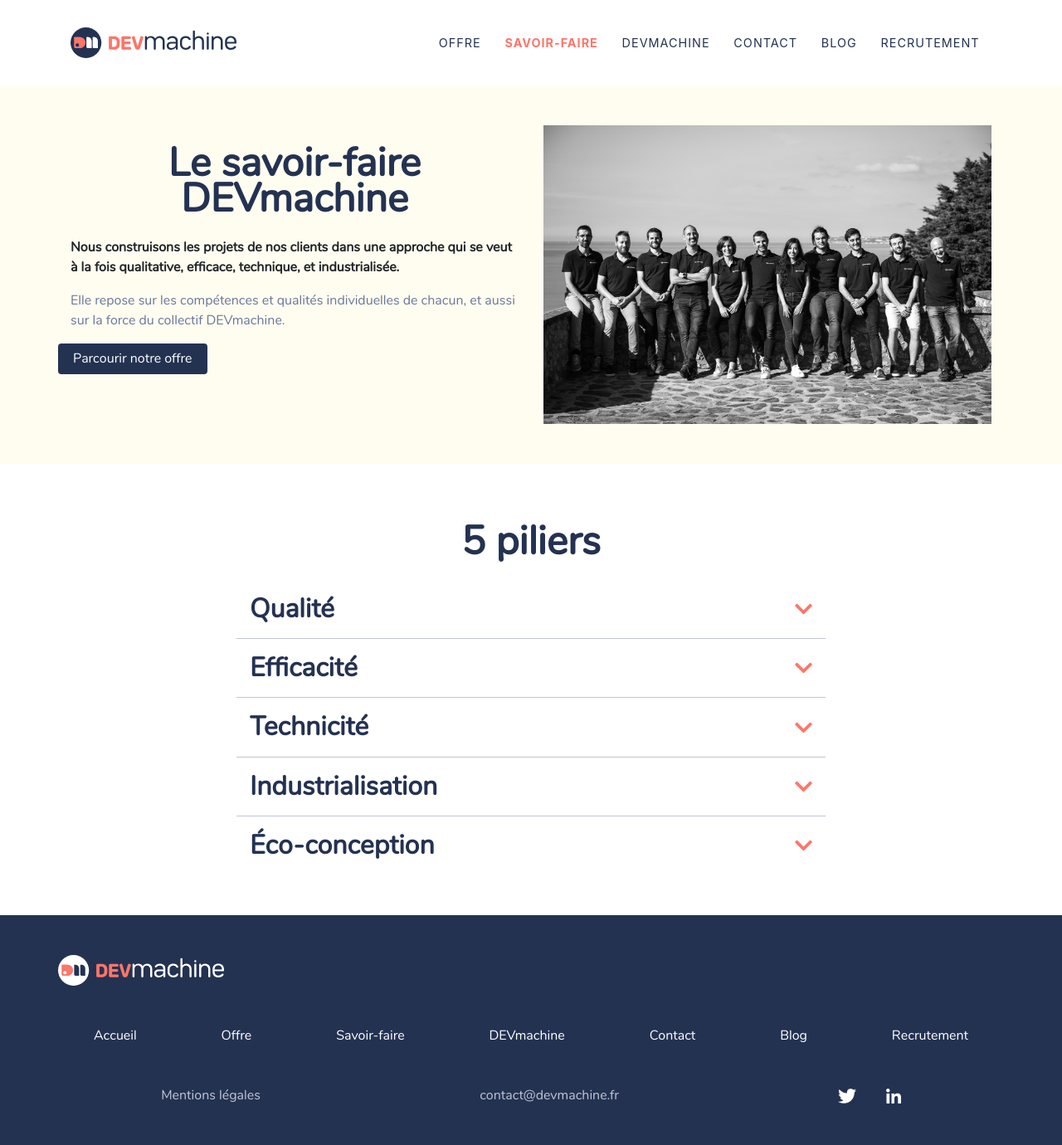
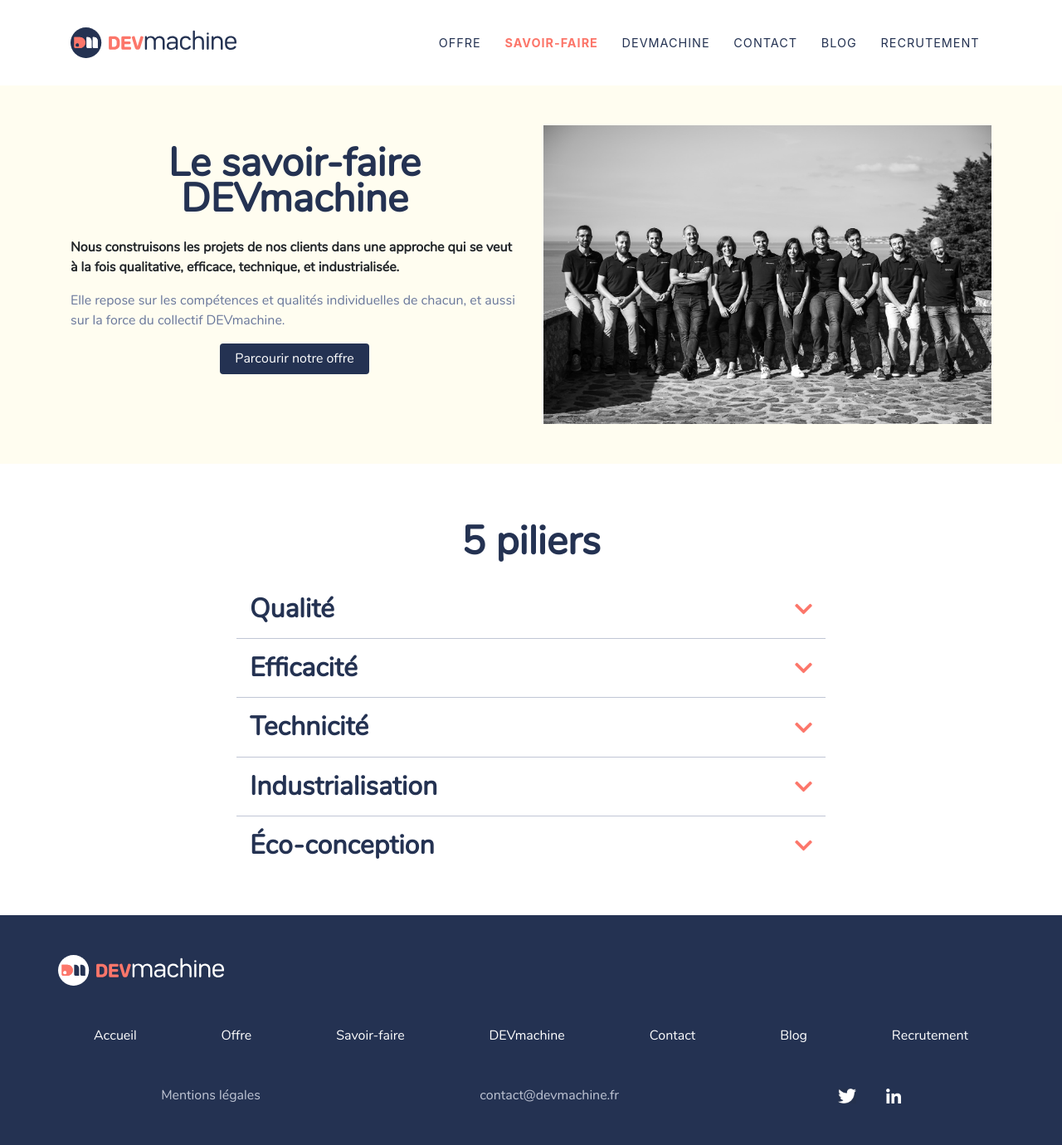
Before and after one commit to DEVmachine-fr/website, a Jekyll site: the page built from pages/savoir-faire.html, in a window 1280 px wide. Shown: the whole page at 83% size. Built offline with Jekyll 4.4.1, drawn with Linux system fonts in a browser that asks for light colours; nearby versions of some CDN libraries.

Commit message:
fix: responsive savoir-faire page

```diff
--- a/pages/savoir-faire.html
+++ b/pages/savoir-faire.html
@@ -4,7 +4,7 @@
 title: Savoir-Faire
 order: 2
 ---
-<section id="savoir-faire-intro">
+<section id="savoir-faire-intro" class="intro">
   <div class="container">
     <div class="row">
       <div class="col-md-6 col-sm-12">
```
